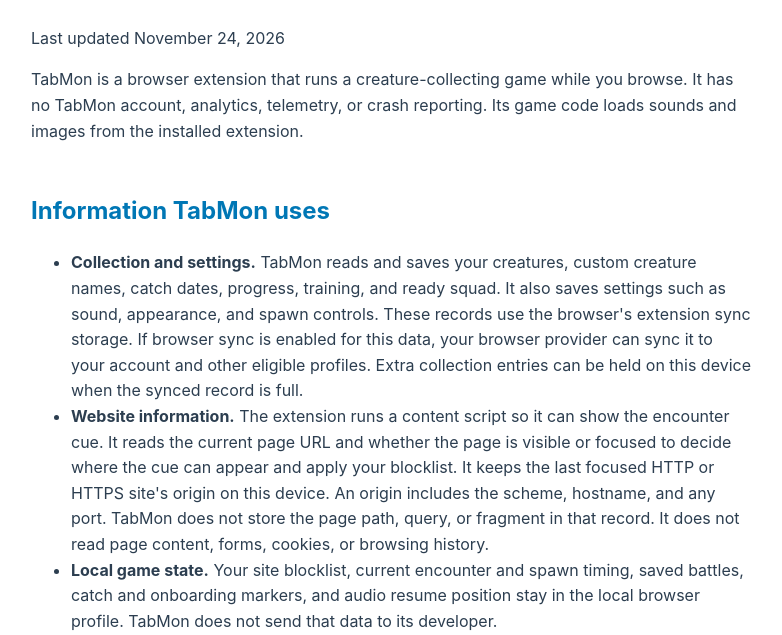
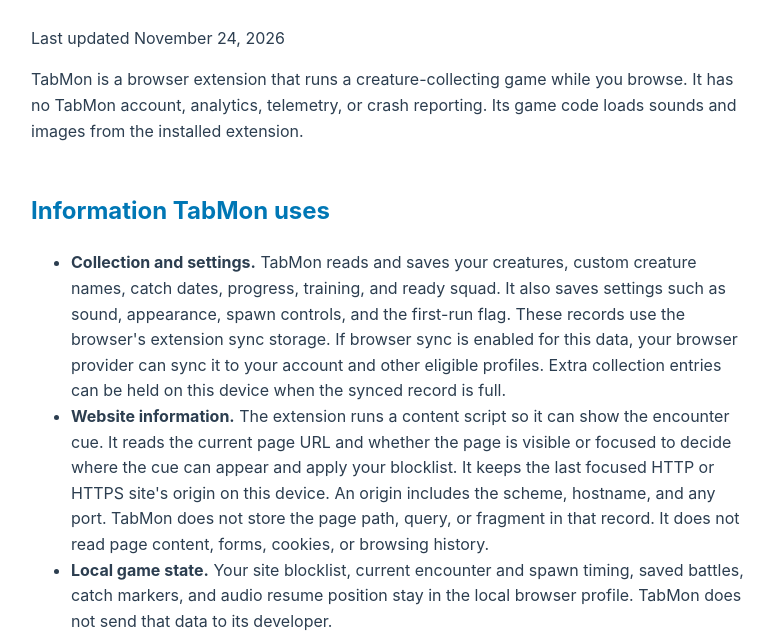
Before and after one commit to DraconDev/privacy-policy, a plain HTML site: page tabmon/index.html in a window 1280 px wide. Shown: the part 165-800 px from the top of the page, without its empty margins (249-1031 px from the left). Drawn offline with Linux system fonts and the light colour scheme.

Commit message:
Clarify synced TabMon first-run state

```diff
--- a/tabmon/index.html
+++ b/tabmon/index.html
@@ -80,7 +80,7 @@
             <ul>
                 <li><strong>Collection and settings.</strong> TabMon reads and saves your creatures,
                     custom creature names, catch dates, progress, training, and ready squad.
-                    It also saves settings such as sound, appearance, and spawn controls.
+                    It also saves settings such as sound, appearance, spawn controls, and the first-run flag.
                     These records use the browser's extension sync storage. If browser sync
                     is enabled for this data, your browser provider can sync it to your account
                     and other eligible profiles. Extra collection entries can be held on this
@@ -93,7 +93,7 @@
                     not store the page path, query, or fragment in that record. It does not
                     read page content, forms, cookies, or browsing history.</li>
                 <li><strong>Local game state.</strong> Your site blocklist, current encounter and
-                    spawn timing, saved battles, catch and onboarding markers, and audio resume
+                    spawn timing, saved battles, catch markers, and audio resume
                     position stay in the local browser profile. TabMon does not send that data
                     to its developer.</li>
             </ul>
```
